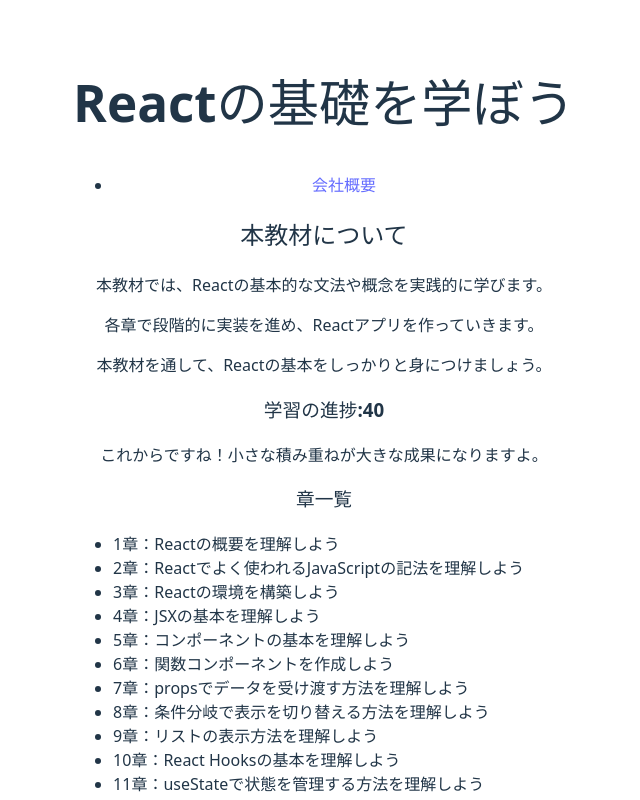
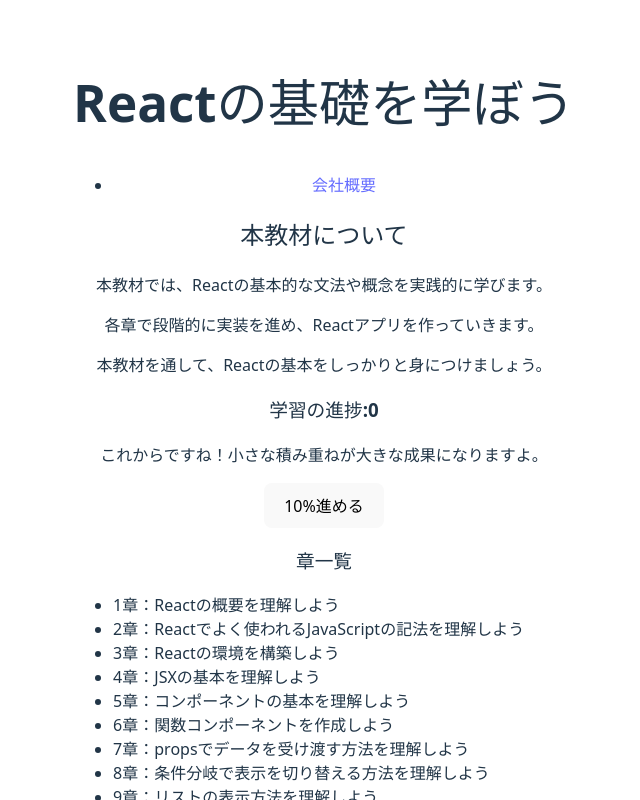
Before and after one commit to TakSakamoto-Osaka/react-basic, a React (Vite) app: page / in a window 1280 px wide. Shown: the top 800 px of the page, without its empty margins (316-956 px from the left). Built offline with nearby package versions, Linux system fonts and the light colour scheme.

Commit message:
12章 useStateで状態を管理する方法を理解しよう

```diff
--- a/src/App.jsx
+++ b/src/App.jsx
@@ -2,17 +2,19 @@
 import { Header } from './components/Header';
 import { MainContent } from './components/MainContent';
 import { Footer} from './components/Footer';
+import { useState } from 'react';
 
 function App() {
   const siteTitle = "Reactの基礎を学ぼう";
   const currentYear = new Date().getFullYear();
 
-  const progress = 40;
+  // 進捗率をstateとして管理
+  const [progress, setProgress] = useState(0);
 
   return (
     <>
       <Header siteTitle={siteTitle} />
-      <MainContent progress={progress} />
+      <MainContent progress={progress} setProgress={setProgress} />
       <Footer siteTitle={siteTitle} currentYear={currentYear} />
     </>
   )
--- a/src/components/MainContent.jsx
+++ b/src/components/MainContent.jsx
@@ -25,7 +25,13 @@
 
 const chapterKes = chapters.map(() => crypto.randomUUID());
 
-export function MainContent({ progress = 0 }) {
+export function MainContent({ progress, setProgress }) {
+    const handleProgress = () => {
+        if ( progress < 100 ) {
+            setProgress(progress + 10);
+        }
+    };
+
     return(
         <main>
             <section>
@@ -40,6 +46,7 @@
                 {progress == 100 && <p>おめでとうございます！全ての学習が完了しました。</p>}
                 {progress >=50 && progress < 100 && <p>後半戦です！気を抜かずに頑張りましょう。</p>}
                 {progress < 50 && <p>これからですね！小さな積み重ねが大きな成果になりますよ。</p>}
+                <button onClick={handleProgress}>10%進める</button>
             </section>
 
             <section>
```
